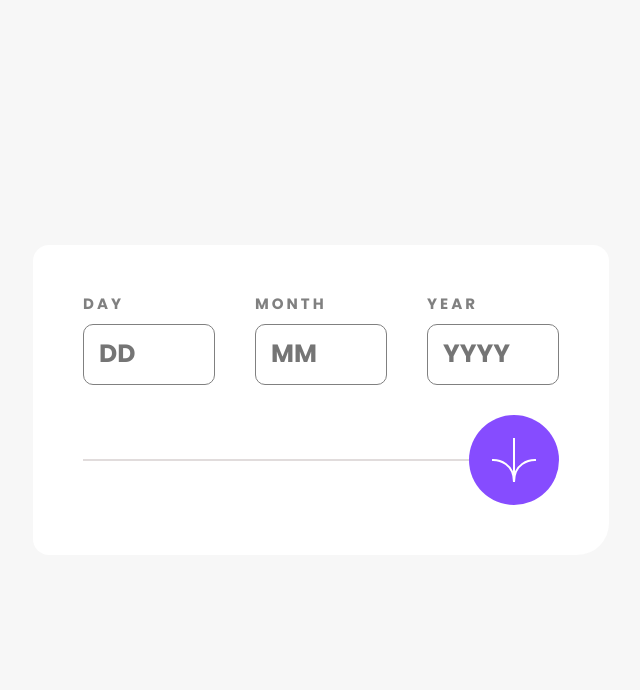
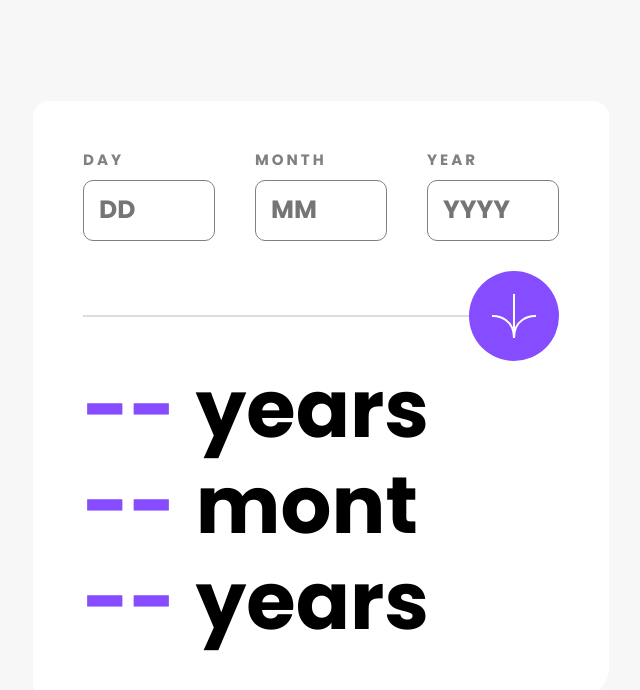
Before and after one commit to YanochkaLz/age-calculator, a React (Create React App) app: page / in a window 1280 px wide. Shown: the top 690 px of the page, without its empty margins (319-959 px from the left). Built offline with nearby package versions, Linux system fonts and the light colour scheme.

Commit message:
Output layout

```diff
--- a/src/App.js
+++ b/src/App.js
@@ -1,4 +1,5 @@
 import InputFields from './components/InputFields';
+import OutputFields from './components/OutputFields';
 import './styles/App.css';
 
 function App() {
@@ -6,6 +7,7 @@ function App() {
     <div className='container'>
       <div className='block'>
         <InputFields/>
+        <OutputFields/>
       </div>
     </div>
   );
--- /dev/null
+++ b/src/components/CustomOutput.js
@@ -0,0 +1,12 @@
+import React from 'react'
+
+const CustomOutput = ({value = '--', prop = 'years'}) => {
+  return (
+    <div className='custom-output'>
+      <span>{value}</span>
+      {prop}
+    </div>
+  )
+}
+
+export default CustomOutput
--- /dev/null
+++ b/src/components/OutputFields.js
@@ -0,0 +1,14 @@
+import React from 'react'
+import CustomOutput from './CustomOutput'
+
+const OutputFields = () => {
+  return (
+    <div className='output-fields'>
+        <CustomOutput prop='years'/>
+        <CustomOutput prop='mont'/>
+        <CustomOutput prop='years'/>
+    </div>
+  )
+}
+
+export default OutputFields
--- a/src/styles/App.css
+++ b/src/styles/App.css
@@ -119,3 +119,14 @@
     font-family: Poppins-Regular;
     font-size: 16px;
 }
+
+.custom-output {
+    font-family: Poppins-Bold;
+    font-size: 80px;
+    line-height: 120%;
+}
+
+.custom-output span {
+    color: #864CFF;
+    margin-right: 20px;
+}
```
